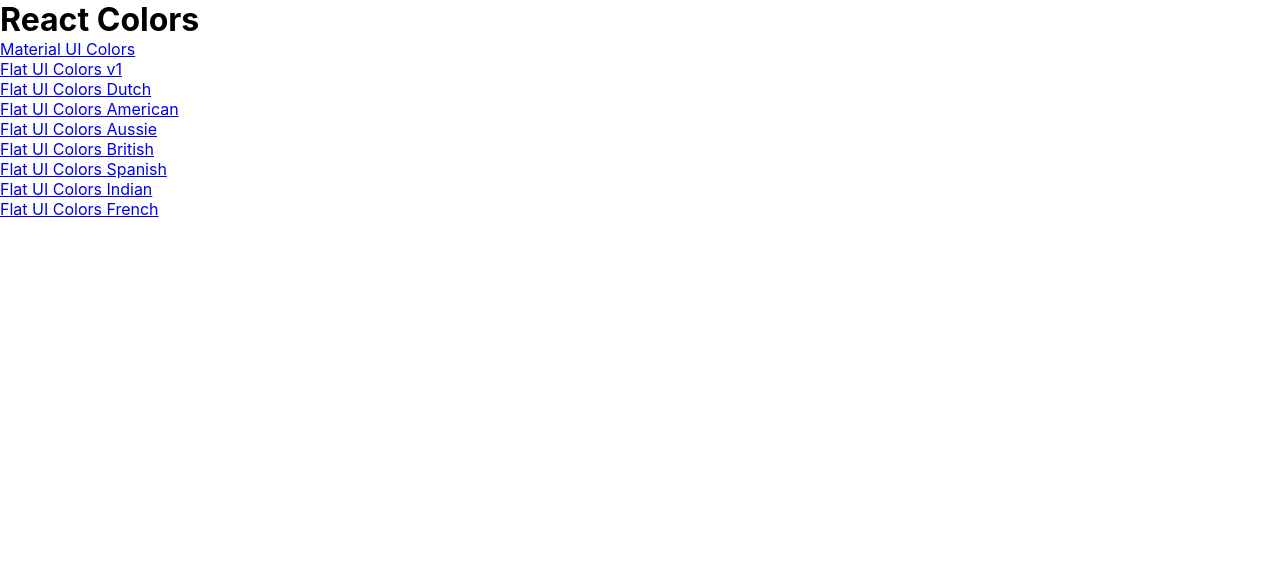
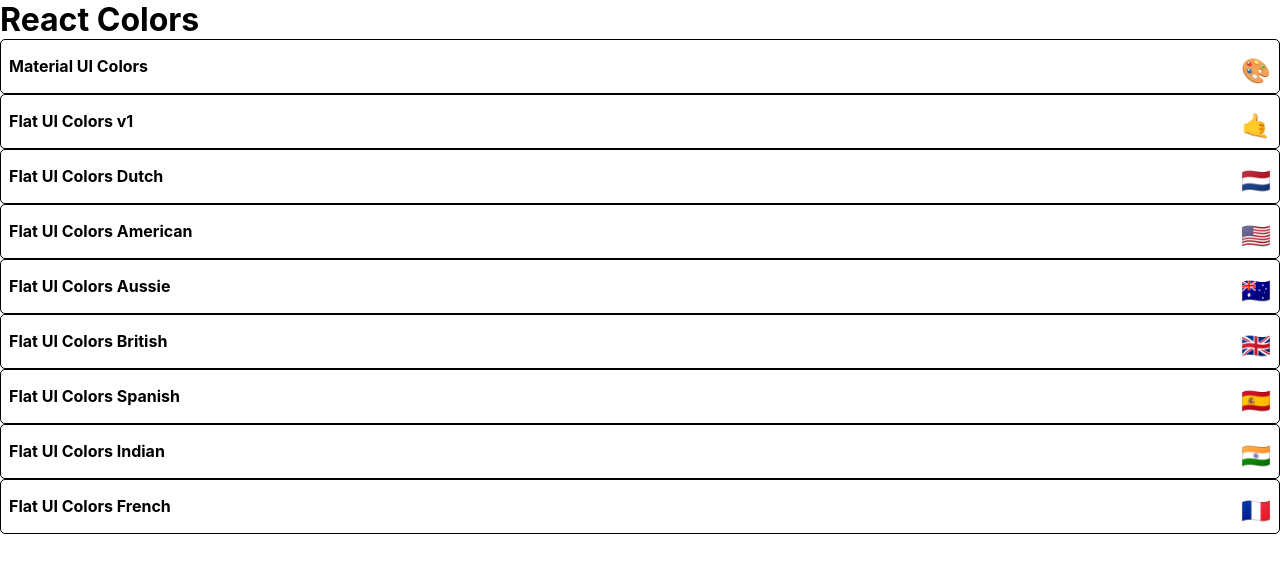
Before and after one commit to LagiewkaMarta/ColourPalette-App, a React (Create React App) app: page / in a window 1280 px wide. Shown: the top 572 px of the page. Built offline with nearby package versions, Linux system fonts and the light colour scheme.

Commit message:
Start styling MiniPalette

```diff
--- a/package.json
+++ b/package.json
@@ -5,6 +5,7 @@
   "dependencies": {
     "@material-ui/core": "^4.2.1",
     "@material-ui/icons": "^4.2.1",
+    "@material-ui/styles": "^4.2.1",
     "chroma-js": "^2.0.4",
     "rc-slider": "^8.6.13",
     "react": "^16.8.6",
--- /dev/null
+++ b/src/Components/MiniPalette.js
@@ -0,0 +1,45 @@
+import React from "react";
+import { withStyles } from "@material-ui/styles";
+
+const styles = {
+  root: {
+    backgroundColor: "white",
+    border: "1px solid black",
+    borderRadius: "5px",
+    padding: ".5rem",
+    position: "relative",
+    overflow: "hidden",
+    "&:hover": {
+      cursor: "pointer"
+    }
+  },
+  colors: {
+    backgroundColor: "grey"
+  },
+  title: {
+    display: "flex",
+    justifyContent: "space-between",
+    alignIntems: "center",
+    margin: "0",
+    color: "black",
+    paddingTop: ".5rem",
+    fontSize: "1rem",
+    position: "relative"
+  },
+  emoji: {
+      marginLeft: ".5rem",
+      fontSize: "1.5rem"
+  }
+};
+function MiniPalette({ classes, paletteName, emoji }) {
+  return (
+    <div className={classes.root}>
+      <div className={classes.colors} />
+      <h5 className={classes.title}>
+        {paletteName} <span className={classes.emoji}>{emoji}</span>
+      </h5>
+    </div>
+  );
+}
+
+export default withStyles(styles)(MiniPalette);
--- a/src/Components/PaletteList.js
+++ b/src/Components/PaletteList.js
@@ -1,5 +1,6 @@
 import React, { Component } from 'react';
 import { Link } from "react-router-dom";
+import MiniPalette from "./MiniPalette";
 
 export default class PaletteList extends Component {
     render() {
@@ -7,9 +8,8 @@
         return (
             <div>
                 <h1>React Colors</h1>
-                {palettes.map(palette => <p>
-                    <Link to={`/palette/${palette.id}`}>{palette.paletteName}</Link>
-                </p>) }
+                {palettes.map(palette => <MiniPalette {...palette}/>
+                ) }
                 </div>
         )
     }
```
